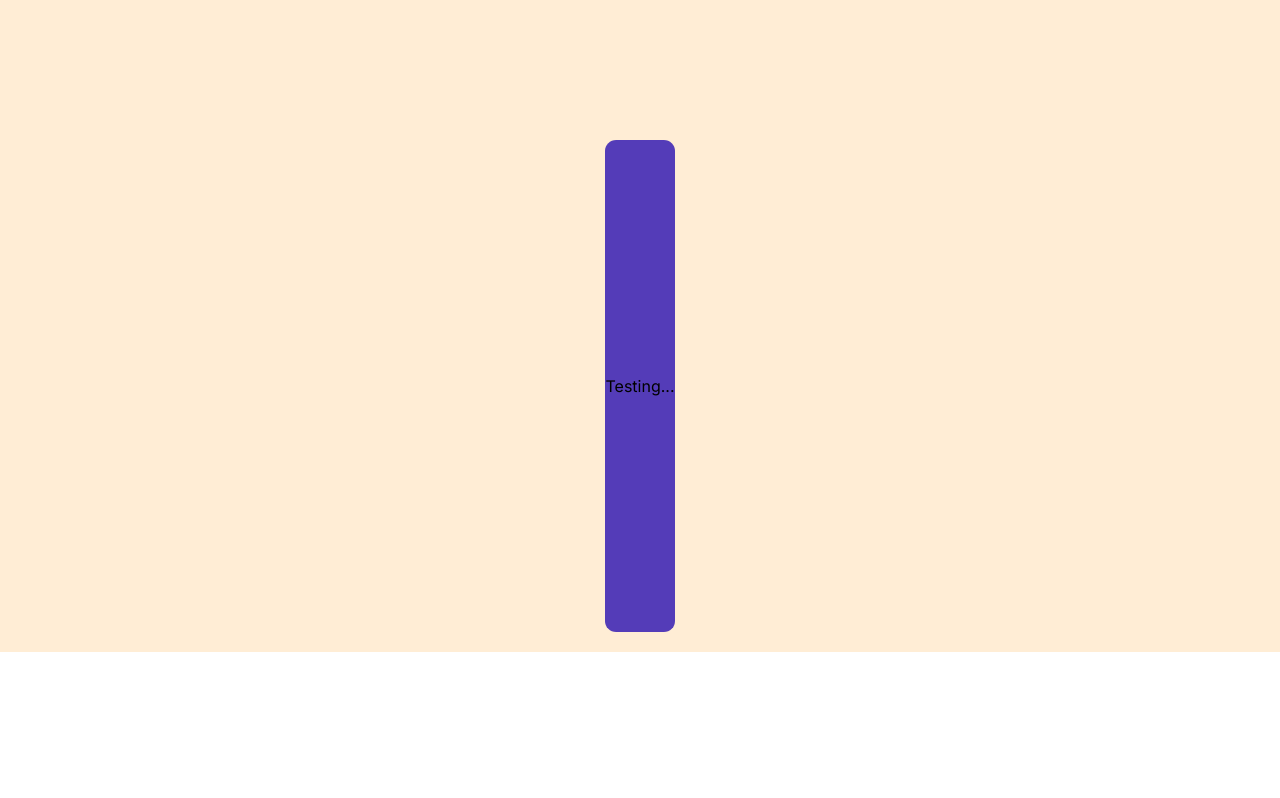
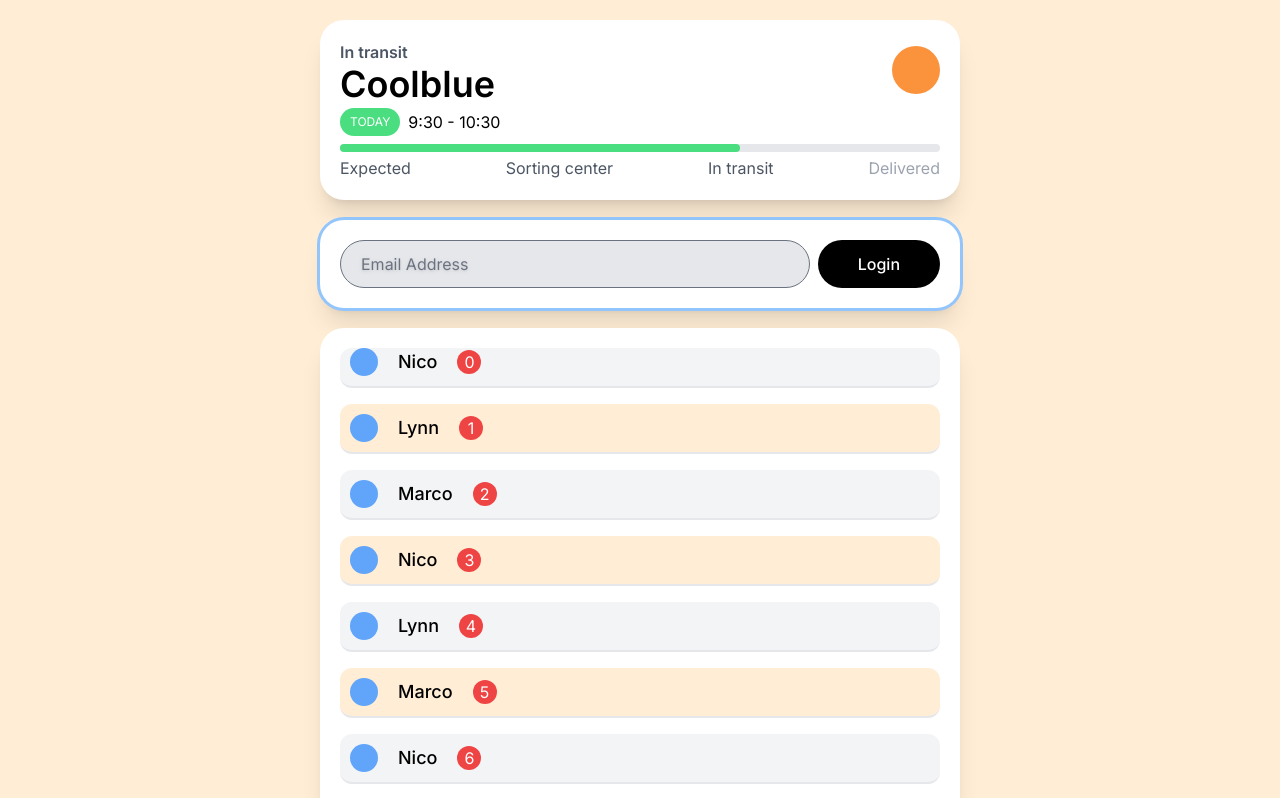
Before and after one commit to jasongoose/carrot-market-reloaded, a Next.js app: page /tailwind in a window 1280 px wide. Shown: the top 798 px of the page. Built offline with nearby package versions, Linux system fonts and the light colour scheme.

Commit message:
주석 해제

```diff
--- a/app/tailwind/page.tsx
+++ b/app/tailwind/page.tsx
@@ -5,7 +5,7 @@
 export default function Page() {
   return (
     <main className="flex flex-col items-center justify-center gap-5 bg-gray-100 p-5 sm:bg-red-100 md:bg-green-100 lg:bg-cyan-100 xl:bg-orange-100 dark:bg-gray-700">
-      {/* <Card />
+      <Card />
       <SearchInput />
       <List
         personList={[
@@ -20,7 +20,7 @@
           "Marco",
           "",
         ]}
-      /> */}
+      />
       <button className="btn">Testing...</button>
     </main>
   );
```
